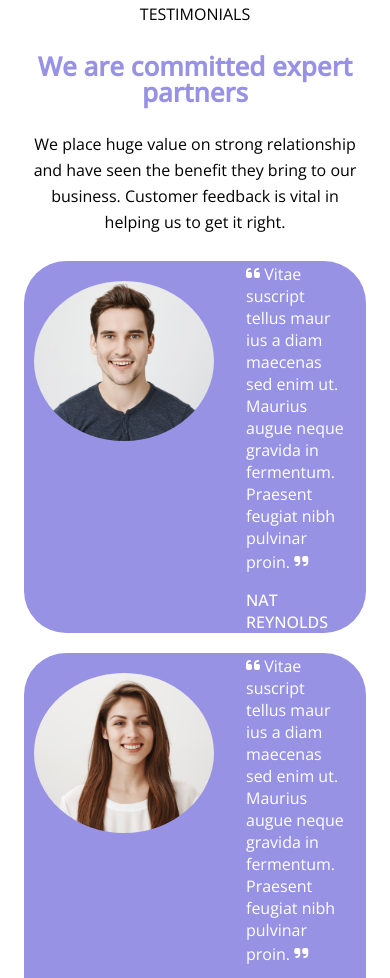
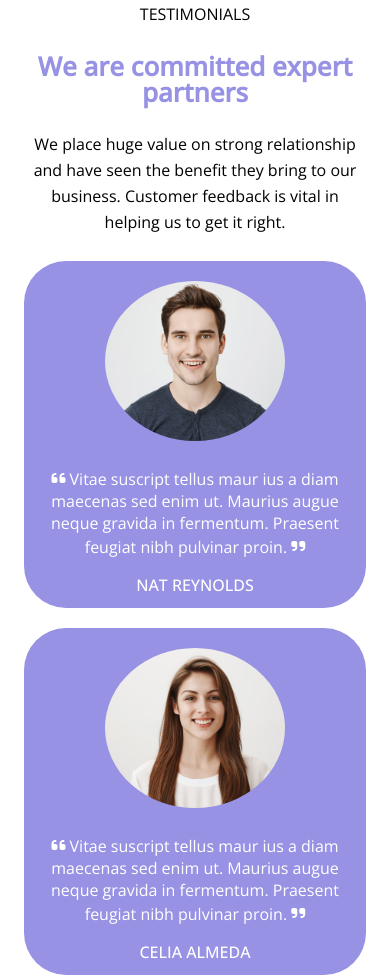
Before and after one commit to Anse98/htmlcss-responsive-layout, a plain HTML site: page index.html in a window 390 px wide. Shown: the part 3598-4576 px from the top of the page. Drawn offline with nearby package versions, Linux system fonts and the light colour scheme.

Commit message:
Resa responsive section 3

```diff
--- a/style.css
+++ b/style.css
@@ -365,9 +365,7 @@ header .ham-menu {
   /* fine hero section */
 
   /* inizio section 2 */
-  /* .section-2 .container-medium {
-    padding: 16px;
-  } */
+
   .section-2 .text-out {
     flex-basis: 100%;
   }
@@ -381,6 +379,17 @@ header .ham-menu {
     max-width: 340px;
   }
   /* fine section 2 */
+
+  /* inizio section 3 */
+  .section-3 .col-12 {
+    flex-direction: column;
+    text-align: center;
+  }
+
+  .section-3 .section3-img-text span {
+    padding-bottom: 12px;
+  }
+  /* fine section 3 */
  }
 
  /* Medium devices (tablets, 768px and up) */
@@ -421,6 +430,13 @@ header .ham-menu {
     font-size: 52px;
   }
   /* fine section 2 */
+
+  /* inizio section 3 */
+  .section-3 .col-12 {
+    flex-direction: row;
+    text-align: initial;
+  }
+  /* fine section 3 */
 }
 
  /* Large devices (desktops, 992px and up) */
```
